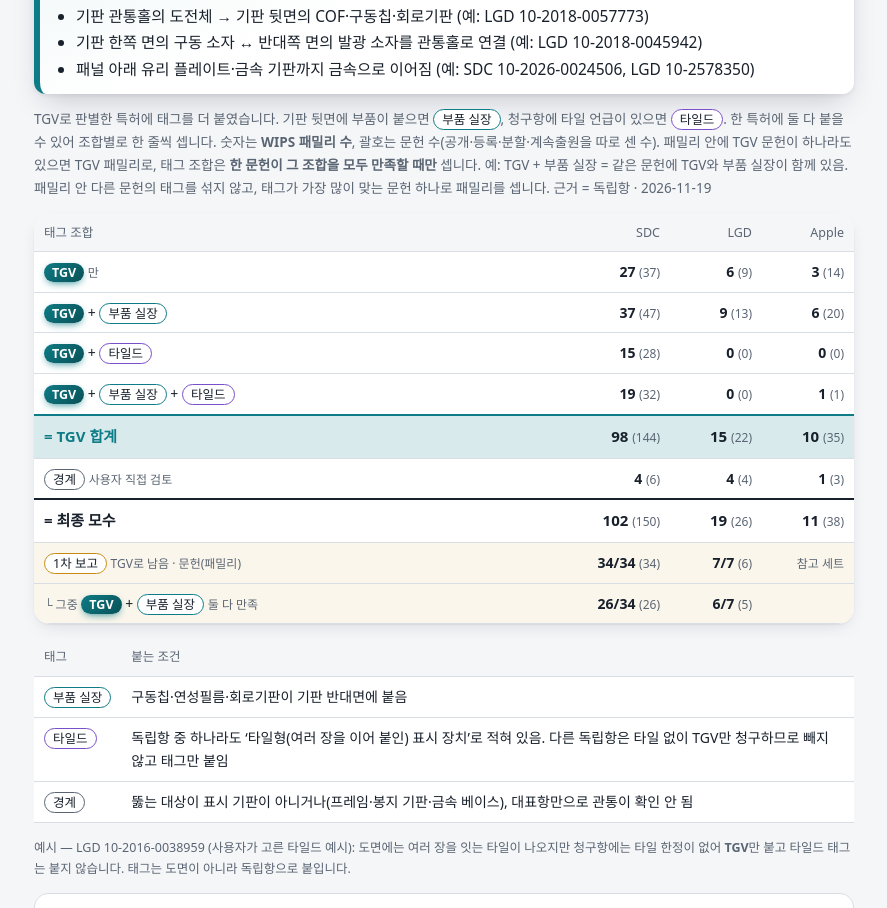
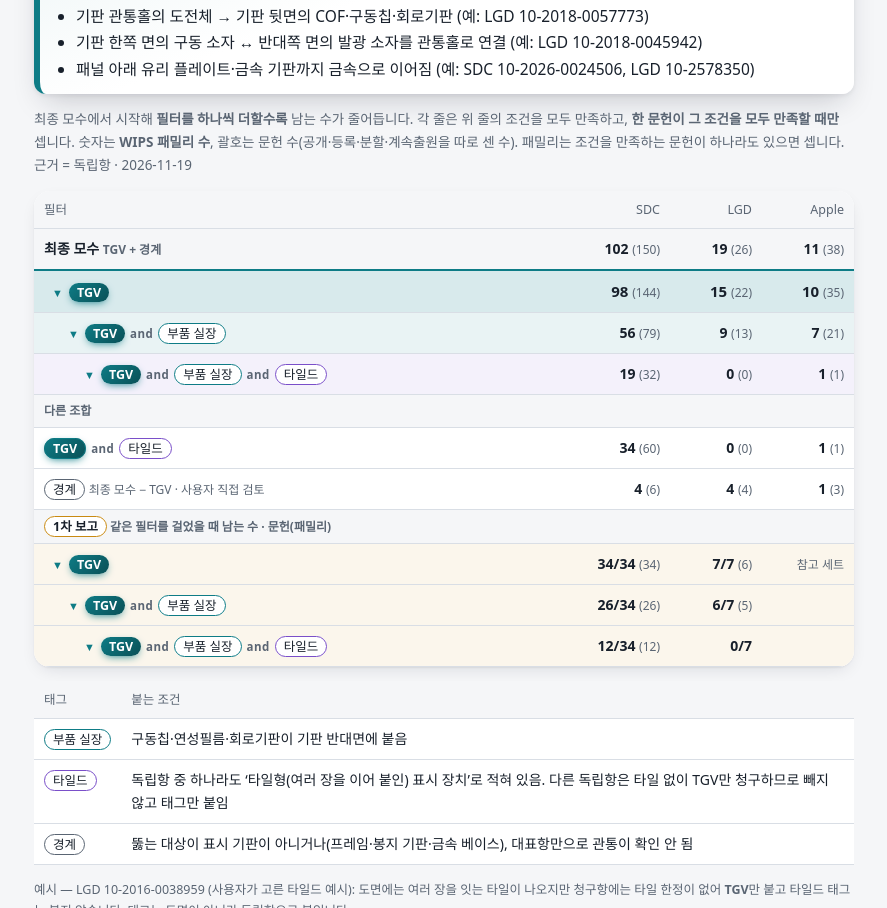
Before and after one commit to output-hub/output-hub.github.io, a plain HTML site: page through-substrate/index.html in a window 1280 px wide. Shown: the part 2935-3843 px from the top of the page, without its empty margins (284-1171 px from the left). Drawn offline with Linux system fonts and the light colour scheme; a web font is replaced by a local one.

Commit message:
[배포] through-substrate 필터 누적 표 (v55)
Co-Authored-By: Claude Opus 5.5 <noreply@anthropic.com>
Claude-Session: https://claude.ai/code/session_01Y9FMDx1RxiP6aRQER688UG

```diff
--- a/through-substrate/index.html
+++ b/through-substrate/index.html
@@ -127,6 +127,19 @@ svg .bgc{fill:var(--surface)}
 .rt td:not(:first-child),.rt th:not(:first-child){text-align:right;font-variant-numeric:tabular-nums;width:72px}
 .rt .chips,.rt td:first-child{white-space:nowrap}
 .rt .m{font-size:12px;color:var(--muted)}
+.ft .and{font-size:11.5px;font-weight:700;color:var(--muted);margin:0 5px;letter-spacing:.04em}
+.ft .ar{color:var(--k-t4);font-size:11px;margin-right:6px}
+.ft tr.l0 td{font-weight:700;background:var(--bg)}
+.ft tr.l1 td:first-child{padding-left:18px}
+.ft tr.l2 td:first-child{padding-left:34px}
+.ft tr.l3 td:first-child{padding-left:50px}
+.ft tr.l2 td{background:color-mix(in srgb,var(--k-t4) 9%,var(--surface))}
+.ft tr.l3 td{background:color-mix(in srgb,var(--k-t2) 8%,var(--surface))}
+.ft tr.gap td{font-size:12px;color:var(--muted);background:var(--bg);padding:6px 10px;font-weight:600}
+.ft tr.fr td:first-child{padding-left:18px}
+.ft tr.f2 td:first-child{padding-left:34px}
+.ft tr.f3 td:first-child{padding-left:50px}
+
 .rt tr.fr td{background:color-mix(in srgb,var(--k-str) 8%,var(--surface))}
 .rt .dc{font-size:12px;color:var(--muted);font-weight:400}
 .chip.tgv{background:var(--k-t4);color:var(--surface);border-color:var(--k-t4);font-weight:700}
@@ -633,19 +646,21 @@ details.sec{box-shadow:var(--sh)}
 <p><b>판별 기준</b> 독립항에 <b class="hlt">표시 기판(유리·플라스틱·폴리이미드)을 두께 방향으로 지나 반대면과 금속(전극·배선·패드·도전체)으로 잇는 구조</b>가 있으면 TGV로 봅니다. 기판은 <b>1 기판 규칙의 범위 그대로</b>(유리·플라스틱·재질 없이 '기판')이므로 유리만 TGV로 보지 않습니다. '관통'이라는 말이 없어도 구조가 같으면 TGV입니다. 목적이 아니라 <b>독립항에 적힌 구조</b>로 판별합니다.</p>
 <ul><li>기판 관통홀의 도전체 → 기판 뒷면의 COF·구동칩·회로기판 (예: LGD 10-2018-0057773)</li><li>기판 한쪽 면의 구동 소자 ↔ 반대쪽 면의 발광 소자를 관통홀로 연결 (예: LGD 10-2018-0045942)</li><li>패널 아래 유리 플레이트·금속 기판까지 금속으로 이어짐 (예: SDC 10-2026-0024506, LGD 10-2578350)</li></ul>
 </div>
-<p class="note">TGV로 판별한 특허에 태그를 더 붙였습니다. 기판 뒷면에 부품이 붙으면 <span class="chip" style="--kc:var(--k-t4)">부품 실장</span>, 청구항에 타일 언급이 있으면 <span class="chip" style="--kc:var(--k-t2)">타일드</span>. 한 특허에 둘 다 붙을 수 있어 조합별로 한 줄씩 셉니다. 숫자는 <b>WIPS 패밀리 수</b>, 괄호는 문헌 수(공개·등록·분할·계속출원을 따로 센 수). 패밀리 안에 TGV 문헌이 하나라도 있으면 TGV 패밀리로, 태그 조합은 <b>한 문헌이 그 조합을 모두 만족할 때만</b> 셉니다. 예: TGV + 부품 실장 = 같은 문헌에 TGV와 부품 실장이 함께 있음. 패밀리 안 다른 문헌의 태그를 섞지 않고, 태그가 가장 많이 맞는 문헌 하나로 패밀리를 셉니다. 근거 = 독립항 · 2026-11-19</p>
-<div class="tbl rt"><table>
-<thead><tr><th>태그 조합</th><th>SDC</th><th>LGD</th><th>Apple</th></tr></thead>
+<p class="note">최종 모수에서 시작해 <b>필터를 하나씩 더할수록</b> 남는 수가 줄어듭니다. 각 줄은 위 줄의 조건을 모두 만족하고, <b>한 문헌이 그 조건을 모두 만족할 때만</b> 셉니다. 숫자는 <b>WIPS 패밀리 수</b>, 괄호는 문헌 수(공개·등록·분할·계속출원을 따로 센 수). 패밀리는 조건을 만족하는 문헌이 하나라도 있으면 셉니다. 근거 = 독립항 · 2026-11-19</p>
+<div class="tbl rt ft"><table>
+<thead><tr><th>필터</th><th>SDC</th><th>LGD</th><th>Apple</th></tr></thead>
 <tbody>
-<tr><td><span class="chip tgv">TGV</span> <span class="m">만</span></td><td><b>27</b> <span class="dc">(37)</span></td><td><b>6</b> <span class="dc">(9)</span></td><td><b>3</b> <span class="dc">(14)</span></td></tr>
-<tr><td><span class="chip tgv">TGV</span> + <span class="chip" style="--kc:var(--k-t4)">부품 실장</span></td><td><b>37</b> <span class="dc">(47)</span></td><td><b>9</b> <span class="dc">(13)</span></td><td><b>6</b> <span class="dc">(20)</span></td></tr>
-<tr><td><span class="chip tgv">TGV</span> + <span class="chip" style="--kc:var(--k-t2)">타일드</span></td><td><b>15</b> <span class="dc">(28)</span></td><td><b>0</b> <span class="dc">(0)</span></td><td><b>0</b> <span class="dc">(0)</span></td></tr>
-<tr><td><span class="chip tgv">TGV</span> + <span class="chip" style="--kc:var(--k-t4)">부품 실장</span> + <span class="chip" style="--kc:var(--k-t2)">타일드</span></td><td><b>19</b> <span class="dc">(32)</span></td><td><b>0</b> <span class="dc">(0)</span></td><td><b>1</b> <span class="dc">(1)</span></td></tr>
-<tr class="sum"><td>= TGV 합계</td><td><b>98</b> <span class="dc">(144)</span></td><td><b>15</b> <span class="dc">(22)</span></td><td><b>10</b> <span class="dc">(35)</span></td></tr>
-<tr><td><span class="chip" style="--kc:var(--muted)">경계</span> <span class="m">사용자 직접 검토</span></td><td><b>4</b> <span class="dc">(6)</span></td><td><b>4</b> <span class="dc">(4)</span></td><td><b>1</b> <span class="dc">(3)</span></td></tr>
-<tr class="tot"><td>= 최종 모수</td><td><b>102</b> <span class="dc">(150)</span></td><td><b>19</b> <span class="dc">(26)</span></td><td><b>11</b> <span class="dc">(38)</span></td></tr>
-<tr class="fr"><td><span class="chip" style="--kc:var(--k-str)">1차 보고</span> <span class="m">TGV로 남음 · 문헌(패밀리)</span></td><td><b>34/34</b> <span class="dc">(34)</span></td><td><b>7/7</b> <span class="dc">(6)</span></td><td><span class="m">참고 세트</span></td></tr>
-<tr class="fr"><td><span class="m">└ 그중</span> <span class="chip tgv">TGV</span> + <span class="chip" style="--kc:var(--k-t4)">부품 실장</span> <span class="m">둘 다 만족</span></td><td><b>26/34</b> <span class="dc">(26)</span></td><td><b>6/7</b> <span class="dc">(5)</span></td><td></td></tr>
+<tr class="l0"><td>최종 모수 <span class='m'>TGV + 경계</span></td><td><b>102</b> <span class="dc">(150)</span></td><td><b>19</b> <span class="dc">(26)</span></td><td><b>11</b> <span class="dc">(38)</span></td></tr>
+<tr class="l1 sum"><td><span class='ar'>▼</span><span class="chip tgv">TGV</span></td><td><b>98</b> <span class="dc">(144)</span></td><td><b>15</b> <span class="dc">(22)</span></td><td><b>10</b> <span class="dc">(35)</span></td></tr>
+<tr class="l2"><td><span class='ar'>▼</span><span class="chip tgv">TGV</span><span class="and">and</span><span class="chip" style="--kc:var(--k-t4)">부품 실장</span></td><td><b>56</b> <span class="dc">(79)</span></td><td><b>9</b> <span class="dc">(13)</span></td><td><b>7</b> <span class="dc">(21)</span></td></tr>
+<tr class="l3"><td><span class='ar'>▼</span><span class="chip tgv">TGV</span><span class="and">and</span><span class="chip" style="--kc:var(--k-t4)">부품 실장</span><span class="and">and</span><span class="chip" style="--kc:var(--k-t2)">타일드</span></td><td><b>19</b> <span class="dc">(32)</span></td><td><b>0</b> <span class="dc">(0)</span></td><td><b>1</b> <span class="dc">(1)</span></td></tr>
+<tr class="gap"><td colspan="4">다른 조합</td></tr>
+<tr class="lx"><td><span class="chip tgv">TGV</span><span class="and">and</span><span class="chip" style="--kc:var(--k-t2)">타일드</span></td><td><b>34</b> <span class="dc">(60)</span></td><td><b>0</b> <span class="dc">(0)</span></td><td><b>1</b> <span class="dc">(1)</span></td></tr>
+<tr class="lx"><td><span class="chip" style="--kc:var(--muted)">경계</span> <span class='m'>최종 모수 − TGV · 사용자 직접 검토</span></td><td><b>4</b> <span class="dc">(6)</span></td><td><b>4</b> <span class="dc">(4)</span></td><td><b>1</b> <span class="dc">(3)</span></td></tr>
+<tr class="gap"><td colspan="4"><span class="chip" style="--kc:var(--k-str)">1차 보고</span> 같은 필터를 걸었을 때 남는 수 · 문헌(패밀리)</td></tr>
+<tr class="fr"><td><span class='ar'>▼</span><span class="chip tgv">TGV</span></td><td><b>34/34</b> <span class="dc">(34)</span></td><td><b>7/7</b> <span class="dc">(6)</span></td><td><span class="m">참고 세트</span></td></tr>
+<tr class="fr f2"><td><span class='ar'>▼</span><span class="chip tgv">TGV</span><span class="and">and</span><span class="chip" style="--kc:var(--k-t4)">부품 실장</span></td><td><b>26/34</b> <span class="dc">(26)</span></td><td><b>6/7</b> <span class="dc">(5)</span></td><td></td></tr>
+<tr class="fr f3"><td><span class='ar'>▼</span><span class="chip tgv">TGV</span><span class="and">and</span><span class="chip" style="--kc:var(--k-t4)">부품 실장</span><span class="and">and</span><span class="chip" style="--kc:var(--k-t2)">타일드</span></td><td><b>12/34</b> <span class="dc">(12)</span></td><td><b>0/7</b></td><td></td></tr>
 </tbody></table></div>
 <div class="tbl"><table>
 <thead><tr><th>태그</th><th>붙는 조건</th></tr></thead>
```
